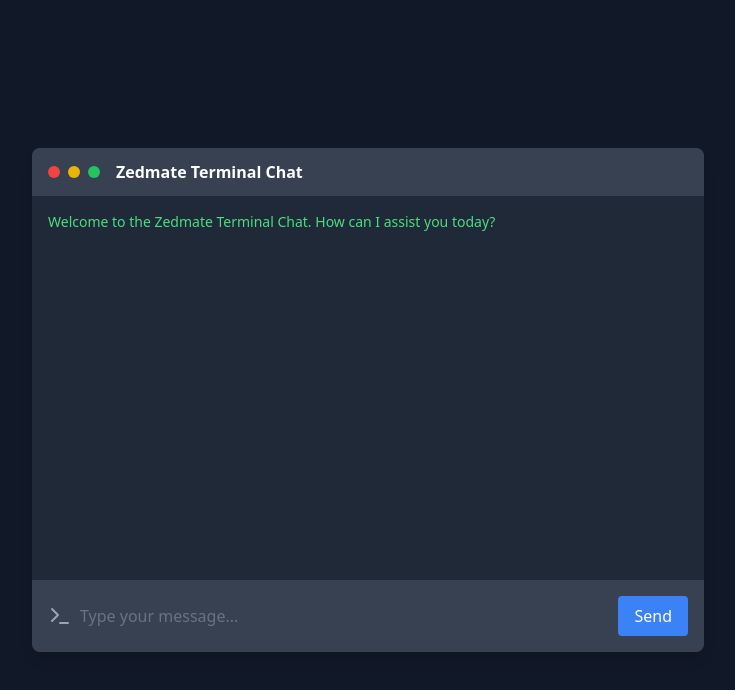
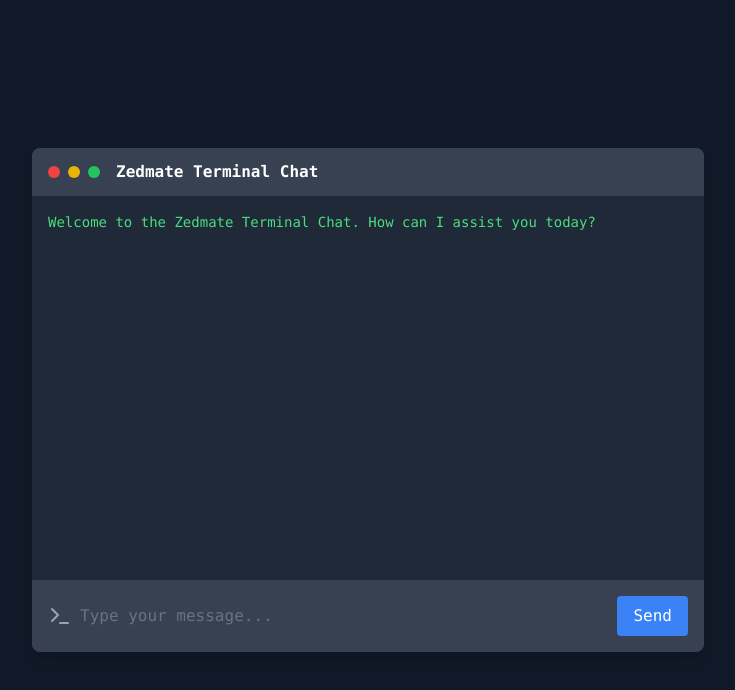
Before and after one commit to harshkasat/ProfileVector, a Next.js app in the folder frontend/profile-vector/: page / in a window 1280 px wide. Shown: the top 690 px of the page, without its empty margins (272-1007 px from the left). Built offline with nearby package versions, Linux system fonts and the light colour scheme; no server answers.

Commit message:
update the font

```diff
--- a/frontend/profile-vector/app/layout.tsx
+++ b/frontend/profile-vector/app/layout.tsx
@@ -14,8 +14,8 @@ const geistMono = localFont({
 });
 
 export const metadata: Metadata = {
-  title: "Create Next App",
-  description: "Generated by create next app",
+  title: "Zedmate Terminal Chat",
+  description: "A terminal-style chat interface",
 };
 
 export default function RootLayout({
@@ -26,7 +26,7 @@ export default function RootLayout({
   return (
     <html lang="en">
       <body
-        className={`${geistSans.variable} ${geistMono.variable} antialiased`}
+        className={`${geistSans.variable} ${geistMono.variable} font-mono antialiased`}
       >
         {children}
       </body>
```
